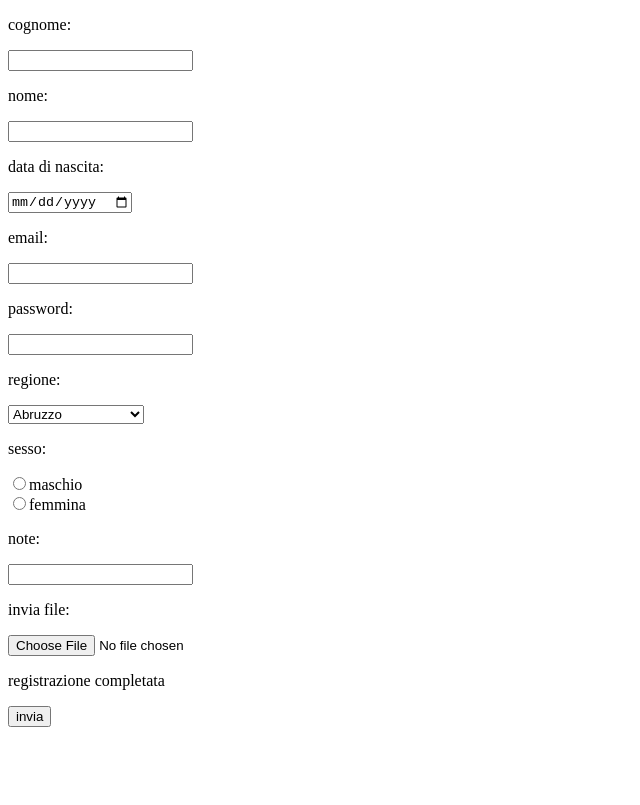
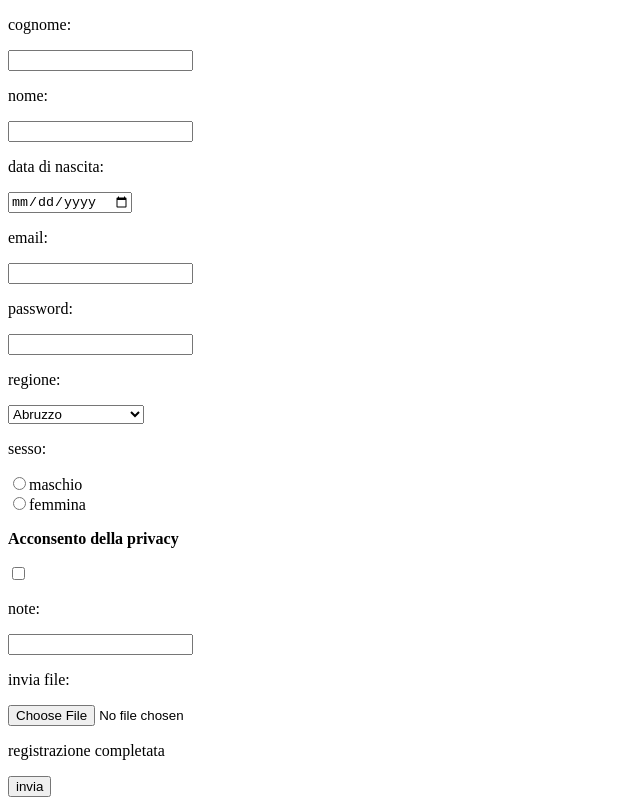
Before and after one commit to aury16/aury16.github.io, a plain HTML site: page registrazione.html in a window 1280 px wide. Shown: the whole page, without its empty margins (0-640 px from the left). Drawn offline with Linux system fonts and the light colour scheme.

Commit message:
Update registrazione.html

```diff
--- a/registrazione.html
+++ b/registrazione.html
@@ -36,6 +36,7 @@
 </select>
 <p>sesso:</p> <input type="radio" name="sesso" value="maschio">maschio
     <br><input type="radio" name="sesso" value="femmina">femmina
+<p><b> Acconsento della privacy</b></p> <input type="checkbox">
 <p>note:</p> <input type="text" name="note">
 <p>invia file:</p> <input type="file" name="inviafile">
 <p>registrazione completata</p> <input type="submit" name="regisrazionecompletata" value="invia">
```
